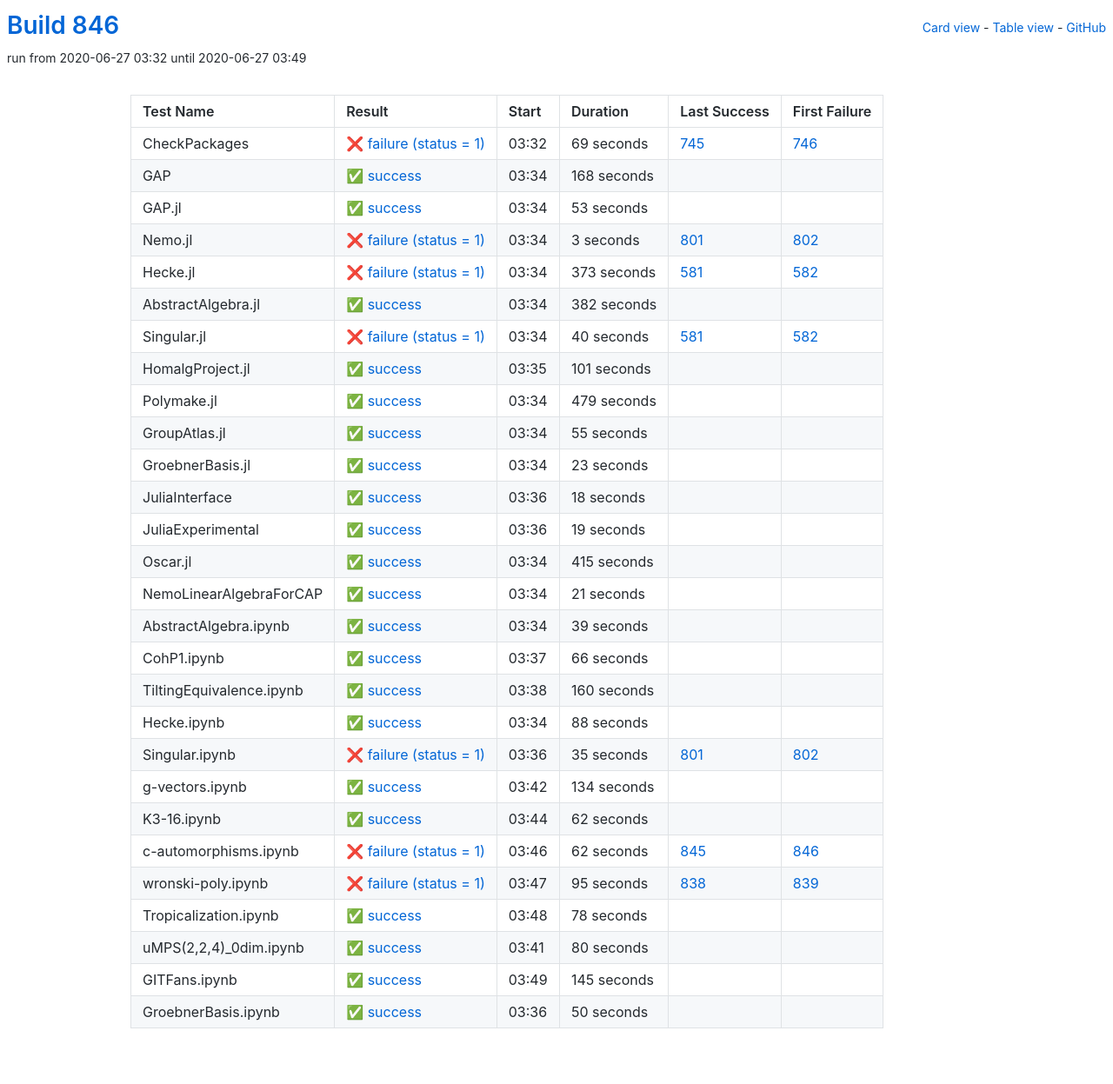
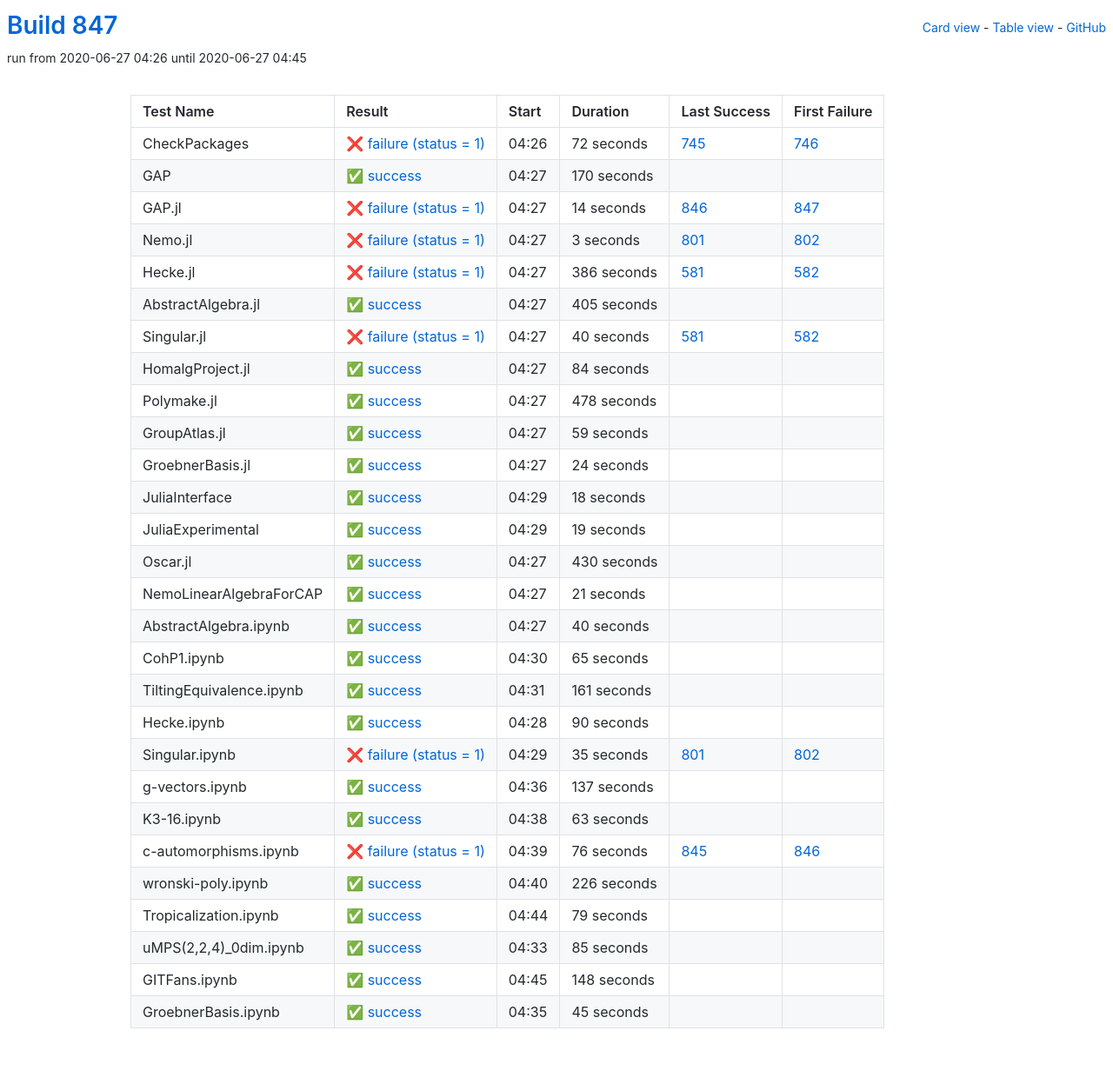
Before and after one commit to oscar-system/oscar-ci-status-1.4, a Jekyll site: the page built from table.html, in a window 1280 px wide. Shown: the whole page at 87% size. Built offline with Jekyll 4.4.1, drawn with Linux system fonts in a browser that asks for light colours.

Commit message:
Build #847

```diff
--- a/_data/ci.yml
+++ b/_data/ci.yml
@@ -1,6 +1,6 @@
 ---
-build: 846
-build_url: https://oscarci.mathematik.uni-kl.de/job/oscar-julia-1.4/846/
+build: 847
+build_url: https://oscarci.mathematik.uni-kl.de/job/oscar-julia-1.4/847/
 job: oscar-julia-1.4
 organization: oscar-system
 repo: oscar-ci-status-1.4
@@ -8,44 +8,44 @@ repourl: https://github.com/oscar-system/oscar-ci-status-1.4
 tests:
 - name: CheckPackages
   id: checkpackages
-  log: https://oscarci.mathematik.uni-kl.de/job/oscar-julia-1.4/846/artifact/logs/build-846/CheckPackages.log
-  start: 2020-06-27 03:32
+  log: https://oscarci.mathematik.uni-kl.de/job/oscar-julia-1.4/847/artifact/logs/build-847/CheckPackages.log
+  start: 2020-06-27 04:26
   success: false
   exitcode: 1
   status: failure
-  duration: 69
+  duration: 72
   last_success: 745
   last_success_url: https://oscarci.mathematik.uni-kl.de/job/oscar-julia-1.4/745/
   first_failure: 746
   first_failure_url: https://oscarci.mathematik.uni-kl.de/job/oscar-julia-1.4/746/
 - name: GAP
   id: gap
-  log: https://oscarci.mathematik.uni-kl.de/job/oscar-julia-1.4/846/artifact/logs/build-846/GAP.log
-  start: 2020-06-27 03:34
+  log: https://oscarci.mathematik.uni-kl.de/job/oscar-julia-1.4/847/artifact/logs/build-847/GAP.log
+  start: 2020-06-27 04:27
   success: true
   exitcode: 0
   status: success
-  duration: 168
+  duration: 170
   last_success: false
   last_success_url:
   first_failure: false
   first_failure_url:
 - name: GAP.jl
   id: gap-jl
-  log: https://oscarci.mathematik.uni-kl.de/job/oscar-julia-1.4/846/artifact/logs/build-846/GAP.jl.log
-  start: 2020-06-27 03:34
-  success: true
-  exitcode: 0
-  status: success
-  duration: 53
-  last_success: false
-  last_success_url:
-  first_failure: false
-  first_failure_url:
+  log: https://oscarci.mathematik.uni-kl.de/job/oscar-julia-1.4/847/artifact/logs/build-847/GAP.jl.log
+  start: 2020-06-27 04:27
+  success: false
+  exitcode: 1
+  status: failure
+  duration: 14
+  last_success: 846
+  last_success_url: https://oscarci.mathematik.uni-kl.de/job/oscar-julia-1.4/846/
+  first_failure: 847
+  first_failure_url: https://oscarci.mathematik.uni-kl.de/job/oscar-julia-1.4/847/
 - name: Nemo.jl
   id: nemo-jl
-  log: https://oscarci.mathematik.uni-kl.de/job/oscar-julia-1.4/846/artifact/logs/build-846/Nemo.jl.log
-  start: 2020-06-27 03:34
+  log: https://oscarci.mathematik.uni-kl.de/job/oscar-julia-1.4/847/artifact/logs/build-847/Nemo.jl.log
+  start: 2020-06-27 04:27
   success: false
   exitcode: 1
   status: failure
@@ -56,32 +56,32 @@ tests:
   first_failure_url: https://oscarci.mathematik.uni-kl.de/job/oscar-julia-1.4/802/
 - name: Hecke.jl
   id: hecke-jl
-  log: https://oscarci.mathematik.uni-kl.de/job/oscar-julia-1.4/846/artifact/logs/build-846/Hecke.jl.log
-  start: 2020-06-27 03:34
+  log: https://oscarci.mathematik.uni-kl.de/job/oscar-julia-1.4/847/artifact/logs/build-847/Hecke.jl.log
+  start: 2020-06-27 04:27
   success: false
   exitcode: 1
   status: failure
-  duration: 373
+  duration: 386
   last_success: 581
   last_success_url: https://oscarci.mathematik.uni-kl.de/job/oscar-julia-1.4/581/
   first_failure: 582
   first_failure_url: https://oscarci.mathematik.uni-kl.de/job/oscar-julia-1.4/582/
 - name: AbstractAlgebra.jl
   id: abstractalgebra-jl
-  log: https://oscarci.mathematik.uni-kl.de/job/oscar-julia-1.4/846/artifact/logs/build-846/AbstractAlgebra.jl.log
-  start: 2020-06-27 03:34
+  log: https://oscarci.mathematik.uni-kl.de/job/oscar-julia-1.4/847/artifact/logs/build-847/AbstractAlgebra.jl.log
+  start: 2020-06-27 04:27
   success: true
   exitcode: 0
   status: success
-  duration: 382
+  duration: 405
   last_success: false
   last_success_url:
   first_failure: false
   first_failure_url:
 - name: Singular.jl
   id: singular-jl
-  log: https://oscarci.mathematik.uni-kl.de/job/oscar-julia-1.4/846/artifact/logs/build-846/Singular.jl.log
-  start: 2020-06-27 03:34
+  log: https://oscarci.mathematik.uni-kl.de/job/oscar-julia-1.4/847/artifact/logs/build-847/Singular.jl.log
+  start: 2020-06-27 04:27
   success: false
   exitcode: 1
   status: failure
@@ -92,56 +92,56 @@ tests:
   first_failure_url: https://oscarci.mathematik.uni-kl.de/job/oscar-julia-1.4/582/
 - name: HomalgProject.jl
   id: homalgproject-jl
-  log: https://oscarci.mathematik.uni-kl.de/job/oscar-julia-1.4/846/artifact/logs/build-846/HomalgProject.jl.log
-  start: 2020-06-27 03:35
+  log: https://oscarci.mathematik.uni-kl.de/job/oscar-julia-1.4/847/artifact/logs/build-847/HomalgProject.jl.log
+  start: 2020-06-27 04:27
   success: true
   exitcode: 0
   status: success
-  duration: 101
+  duration: 84
   last_success: false
   last_success_url:
   first_failure: false
   first_failure_url:
 - name: Polymake.jl
   id: polymake-jl
-  log: https://oscarci.mathematik.uni-kl.de/job/oscar-julia-1.4/846/artifact/logs/build-846/Polymake.jl.log
-  start: 2020-06-27 03:34
+  log: https://oscarci.mathematik.uni-kl.de/job/oscar-julia-1.4/847/artifact/logs/build-847/Polymake.jl.log
+  start: 2020-06-27 04:27
   success: true
   exitcode: 0
   status: success
-  duration: 479
+  duration: 478
   last_success: false
   last_success_url:
   first_failure: false
   first_failure_url:
 - name: GroupAtlas.jl
   id: groupatlas-jl
-  log: https://oscarci.mathematik.uni-kl.de/job/oscar-julia-1.4/846/artifact/logs/build-846/GroupAtlas.jl.log
-  start: 2020-06-27 03:34
+  log: https://oscarci.mathematik.uni-kl.de/job/oscar-julia-1.4/847/artifact/logs/build-847/GroupAtlas.jl.log
+  start: 2020-06-27 04:27
   success: true
   exitcode: 0
   status: success
-  duration: 55
+  duration: 59
   last_success: false
   last_success_url:
   first_failure: false
   first_failure_url:
 - name: GroebnerBasis.jl
   id: groebnerbasis-jl
-  log: https://oscarci.mathematik.uni-kl.de/job/oscar-julia-1.4/846/artifact/logs/build-846/GroebnerBasis.jl.log
-  start: 2020-06-27 03:34
+  log: https://oscarci.mathematik.uni-kl.de/job/oscar-julia-1.4/847/artifact/logs/build-847/GroebnerBasis.jl.log
+  start: 2020-06-27 04:27
   success: true
   exitcode: 0
   status: success
-  duration: 23
+  duration: 24
   last_success: false
   last_success_url:
   first_failure: false
   first_failure_url:
 - name: JuliaInterface
   id: juliainterface
-  log: https://oscarci.mathematik.uni-kl.de/job/oscar-julia-1.4/846/artifact/logs/build-846/JuliaInterface.log
-  start: 2020-06-27 03:36
+  log: https://oscarci.mathematik.uni-kl.de/job/oscar-julia-1.4/847/artifact/logs/build-847/JuliaInterface.log
+  start: 2020-06-27 04:29
   success: true
   exitcode: 0
   status: success
@@ -152,8 +152,8 @@ tests:
   first_failure_url:
 - name: JuliaExperimental
   id: juliaexperimental
-  log: https://oscarci.mathematik.uni-kl.de/job/oscar-julia-1.4/846/artifact/logs/build-846/JuliaExperimental.log
-  start: 2020-06-27 03:36
+  log: https://oscarci.mathematik.uni-kl.de/job/oscar-julia-1.4/847/artifact/logs/build-847/JuliaExperimental.log
+  start: 2020-06-27 04:29
   success: true
   exitcode: 0
   status: success
@@ -164,20 +164,20 @@ tests:
   first_failure_url:
 - name: Oscar.jl
   id: oscar-jl
-  log: https://oscarci.mathematik.uni-kl.de/job/oscar-julia-1.4/846/artifact/logs/build-846/Oscar.jl.log
-  start: 2020-06-27 03:34
+  log: https://oscarci.mathematik.uni-kl.de/job/oscar-julia-1.4/847/artifact/logs/build-847/Oscar.jl.log
+  start: 2020-06-27 04:27
   success: true
   exitcode: 0
   status: success
-  duration: 415
+  duration: 430
   last_success: false
   last_success_url:
   first_failure: false
   first_failure_url:
 - name: NemoLinearAlgebraForCAP
   id: nemolinearalgebraforcap
-  log: https://oscarci.mathematik.uni-kl.de/job/oscar-julia-1.4/846/artifact/logs/build-846/NemoLinearAlgebraForCAP.log
-  start: 2020-06-27 03:34
+  log: https://oscarci.mathematik.uni-kl.de/job/oscar-julia-1.4/847/artifact/logs/build-847/NemoLinearAlgebraForCAP.log
+  start: 2020-06-27 04:27
   success: true
   exitcode: 0
   status: success
@@ -188,56 +188,56 @@ tests:
   first_failure_url:
 - name: AbstractAlgebra.ipynb
   id: abstractalgebra-ipynb
-  log: https://oscarci.mathematik.uni-kl.de/job/oscar-julia-1.4/846/artifact/logs/build-846/AbstractAlgebra.ipynb.log
-  start: 2020-06-27 03:34
+  log: https://oscarci.mathematik.uni-kl.de/job/oscar-julia-1.4/847/artifact/logs/build-847/AbstractAlgebra.ipynb.log
+  start: 2020-06-27 04:27
   success: true
   exitcode: 0
   status: success
-  duration: 39
+  duration: 40
   last_success: false
   last_success_url:
   first_failure: false
   first_failure_url:
 - name: CohP1.ipynb
   id: cohp1-ipynb
-  log: https://oscarci.mathematik.uni-kl.de/job/oscar-julia-1.4/846/artifact/logs/build-846/CohP1.ipynb.log
-  start: 2020-06-27 03:37
+  log: https://oscarci.mathematik.uni-kl.de/job/oscar-julia-1.4/847/artifact/logs/build-847/CohP1.ipynb.log
+  start: 2020-06-27 04:30
   success: true
   exitcode: 0
   status: success
-  duration: 66
+  duration: 65
   last_success: false
   last_success_url:
   first_failure: false
   first_failure_url:
 - name: TiltingEquivalence.ipynb
   id: tiltingequivalence-ipynb
-  log: https://oscarci.mathematik.uni-kl.de/job/oscar-julia-1.4/846/artifact/logs/build-846/TiltingEquivalence.ipynb.log
-  start: 2020-06-27 03:38
+  log: https://oscarci.mathematik.uni-kl.de/job/oscar-julia-1.4/847/artifact/logs/build-847/TiltingEquivalence.ipynb.log
+  start: 2020-06-27 04:31
   success: true
   exitcode: 0
   status: success
-  duration: 160
+  duration: 161
   last_success: false
   last_success_url:
   first_failure: false
   first_failure_url:
 - name: Hecke.ipynb
   id: hecke-ipynb
-  log: https://oscarci.mathematik.uni-kl.de/job/oscar-julia-1.4/846/artifact/logs/build-846/Hecke.ipynb.log
-  start: 2020-06-27 03:34
+  log: https://oscarci.mathematik.uni-kl.de/job/oscar-julia-1.4/847/artifact/logs/build-847/Hecke.ipynb.log
+  start: 2020-06-27 04:28
   success: true
   exitcode: 0
   status: success
-  duration: 88
+  duration: 90
   last_success: false
   last_success_url:
   first_failure: false
   first_failure_url:
 - name: Singular.ipynb
   id: singular-ipynb
-  log: https://oscarci.mathematik.uni-kl.de/job/oscar-julia-1.4/846/artifact/logs/build-846/Singular.ipynb.log
-  start: 2020-06-27 03:36
+  log: https://oscarci.mathematik.uni-kl.de/job/oscar-julia-1.4/847/artifact/logs/build-847/Singular.ipynb.log
+  start: 2020-06-27 04:29
   success: false
   exitcode: 1
   status: failure
@@ -248,96 +248,96 @@ tests:
   first_failure_url: https://oscarci.mathematik.uni-kl.de/job/oscar-julia-1.4/802/
 - name: g-vectors.ipynb
   id: g-vectors-ipynb
-  log: https://oscarci.mathematik.uni-kl.de/job/oscar-julia-1.4/846/artifact/logs/build-846/g-vectors.ipynb.log
-  start: 2020-06-27 03:42
+  log: https://oscarci.mathematik.uni-kl.de/job/oscar-julia-1.4/847/artifact/logs/build-847/g-vectors.ipynb.log
+  start: 2020-06-27 04:36
   success: true
   exitcode: 0
   status: success
-  duration: 134
+  duration: 137
   last_success: false
   last_success_url:
   first_failure: false
   first_failure_url:
 - name: K3-16.ipynb
   id: k3-16-ipynb
-  log: https://oscarci.mathematik.uni-kl.de/job/oscar-julia-1.4/846/artifact/logs/build-846/K3-16.ipynb.log
-  start: 2020-06-27 03:44
+  log: https://oscarci.mathematik.uni-kl.de/job/oscar-julia-1.4/847/artifact/logs/build-847/K3-16.ipynb.log
+  start: 2020-06-27 04:38
   success: true
   exitcode: 0
   status: success
-  duration: 62
+  duration: 63
   last_success: false
   last_success_url:
   first_failure: false
   first_failure_url:
 - name: c-automorphisms.ipynb
   id: c-automorphisms-ipynb
-  log: https://oscarci.mathematik.uni-kl.de/job/oscar-julia-1.4/846/artifact/logs/build-846/c-automorphisms.ipynb.log
-  start: 2020-06-27 03:46
+  log: https://oscarci.mathematik.uni-kl.de/job/oscar-julia-1.4/847/artifact/logs/build-847/c-automorphisms.ipynb.log
+  start: 2020-06-27 04:39
   success: false
   exitcode: 1
   status: failure
-  duration: 62
+  duration: 76
   last_success: 845
   last_success_url: https://oscarci.mathematik.uni-kl.de/job/oscar-julia-1.4/845/
   first_failure: 846
   first_failure_url: https://oscarci.mathematik.uni-kl.de/job/oscar-julia-1.4/846/
 - name: wronski-poly.ipynb
   id: wronski-poly-ipynb
-  log: https://oscarci.mathematik.uni-kl.de/job/oscar-julia-1.4/846/artifact/logs/build-846/wronski-poly.ipynb.log
-  start: 2020-06-27 03:47
-  success: false
-  exitcode: 1
-  status: failure
-  duration: 95
-  last_success: 838
-  last_success_url: https://oscarci.mathematik.uni-kl.de/job/oscar-julia-1.4/838/
-  first_failure: 839
-  first_failure_url: https://oscarci.mathematik.uni-kl.de/job/oscar-julia-1.4/839/
-- name: Tropicalization.ipynb
-  id: tropicalization-ipynb
-  log: https://oscarci.mathematik.uni-kl.de/job/oscar-julia-1.4/846/artifact/logs/build-846/Tropicalization.ipynb.log
-  start: 2020-06-27 03:48
+  log: https://oscarci.mathematik.uni-kl.de/job/oscar-julia-1.4/847/artifact/logs/build-847/wronski-poly.ipynb.log
+  start: 2020-06-27 04:40
   success: true
   exitcode: 0
   status: success
-  duration: 78
+  duration: 226
+  last_success: false
+  last_success_url:
+  first_failure: false
+  first_failure_url:
+- name: Tropicalization.ipynb
+  id: tropicalization-ipynb
+  log: https://oscarci.mathematik.uni-kl.de/job/oscar-julia-1.4/847/artifact/logs/build-847/Tropicalization.ipynb.log
+  start: 2020-06-27 04:44
+  success: true
+  exitcode: 0
+  status: success
+  duration: 79
   last_success: false
   last_success_url:
   first_failure: false
   first_failure_url:
 - name: uMPS(2,2,4)_0dim.ipynb
   id: umps-2-2-4-0dim-ipynb
-  log: https://oscarci.mathematik.uni-kl.de/job/oscar-julia-1.4/846/artifact/logs/build-846/uMPS-2-2-4-_0dim.ipynb.log
-  start: 2020-06-27 03:41
+  log: https://oscarci.mathematik.uni-kl.de/job/oscar-julia-1.4/847/artifact/logs/build-847/uMPS-2-2-4-_0dim.ipynb.log
+  start: 2020-06-27 04:33
   success: true
   exitcode: 0
   status: success
-  duration: 80
+  duration: 85
   last_success: false
   last_success_url:
   first_failure: false
   first_failure_url:
 - name: GITFans.ipynb
   id: gitfans-ipynb
-  log: https://oscarci.mathematik.uni-kl.de/job/oscar-julia-1.4/846/artifact/logs/build-846/GITFans.ipynb.log
-  start: 2020-06-27 03:49
+  log: https://oscarci.mathematik.uni-kl.de/job/oscar-julia-1.4/847/artifact/logs/build-847/GITFans.ipynb.log
+  start: 2020-06-27 04:45
   success: true
   exitcode: 0
   status: success
-  duration: 145
+  duration: 148
   last_success: false
   last_success_url:
   first_failure: false
   first_failure_url:
 - name: GroebnerBasis.ipynb
   id: groebnerbasis-ipynb
-  log: https://oscarci.mathematik.uni-kl.de/job/oscar-julia-1.4/846/artifact/logs/build-846/GroebnerBasis.ipynb.log
-  start: 2020-06-27 03:36
+  log: https://oscarci.mathematik.uni-kl.de/job/oscar-julia-1.4/847/artifact/logs/build-847/GroebnerBasis.ipynb.log
+  start: 2020-06-27 04:35
   success: true
   exitcode: 0
   status: success
-  duration: 50
+  duration: 45
   last_success: false
   last_success_url:
   first_failure: false
```
Also changed, not shown: README.md.
